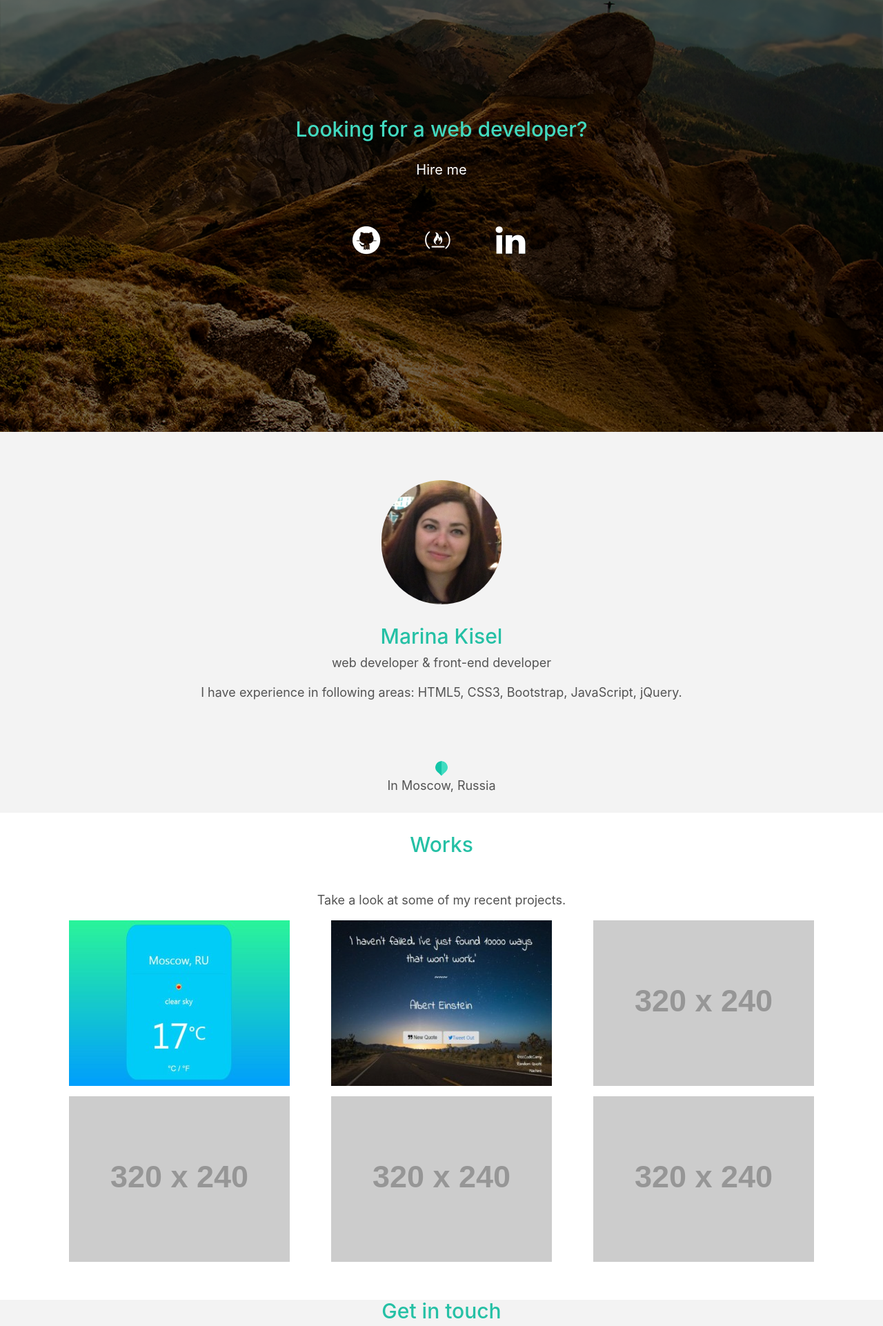
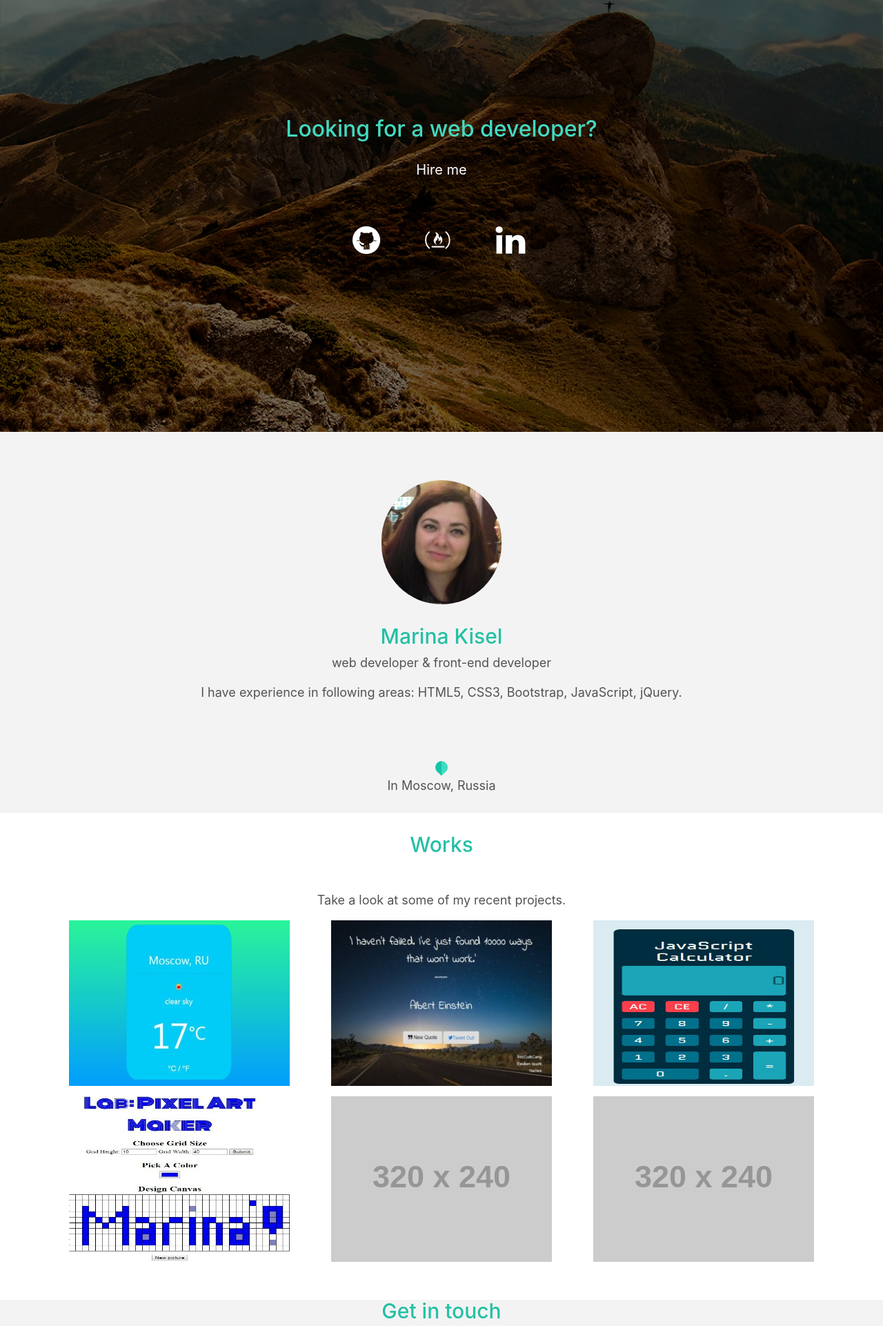
Before and after one commit to radugas/myPortfolio, a plain HTML site: page index.html in a window 1280 px wide. Shown: the part 91-2013 px from the top of the page at 69% size. Drawn offline with nearby package versions, Linux system fonts and the light colour scheme; placeholder pictures from the web are drawn by us.

Commit message:
add info about new project

```diff
--- a/css/style.css
+++ b/css/style.css
@@ -50,7 +50,7 @@ body {
 
 .header h1 {
     color: #42dac0;
-    font-size: 30px;
+    font-size: 2em;
     font-weight: 500;
     line-height: 48px;
     margin-top: 200px;
--- a/index.html
+++ b/index.html
@@ -70,18 +70,18 @@
             <p>Take a look at some of my recent projects.</p>
             <div class="row">
                 <div class="col-md-4 col-xs-12">
-                    <a href="https://codepen.io/Radugas/full/qjboQE/" target="_blank"><img id="work1" class="img-responsive" src="img/weatherApp.jpg"></a>
+                    <a href="https://codepen.io/Radugas/full/qjboQE/" target="_blank"><img id="work1" class="img-responsive" src="img/weatherApp.jpg" alt="image of project"></a>
                 </div>
                 <div class="col-md-4 col-xs-12">
-                    <a href="https://codepen.io/Radugas/full/VbVQqP/" target="_blank"><img id="work2" class="img-responsive" src="img/randomApp.jpg"></a>
+                    <a href="https://codepen.io/Radugas/full/VbVQqP/" target="_blank"><img id="work2" class="img-responsive" src="img/randomApp.jpg" alt="image of project"></a>
                 </div>
                 <div class="col-md-4 col-xs-12">
-                    <a href="#"><img id="work3" class="img-responsive" src="http://placehold.it/320x240"></a>
+                    <a href="https://codepen.io/Radugas/full/POJwEy/" target="_blank"><img id="work3" class="img-responsive" src="img/JavaScript Calculator .jpg" alt="image of project"></a>
                 </div>
             </div>
             <div class="row">
                 <div class="col-md-4 col-xs-12">
-                    <a href="#"><img id="work4" class="img-responsive" src="http://placehold.it/320x240"></a>
+                    <a href="https://codepen.io/Radugas/full/aVwxjV/" target="_blank"><img id="work4" class="img-responsive" src="img/PixelArt.jpg" alt="image of project"></a>
                 </div>
                 <div class="col-md-4 col-xs-12">
                     <a href="#"><img id="work5" class="img-responsive" src="http://placehold.it/320x240"></a>
```
